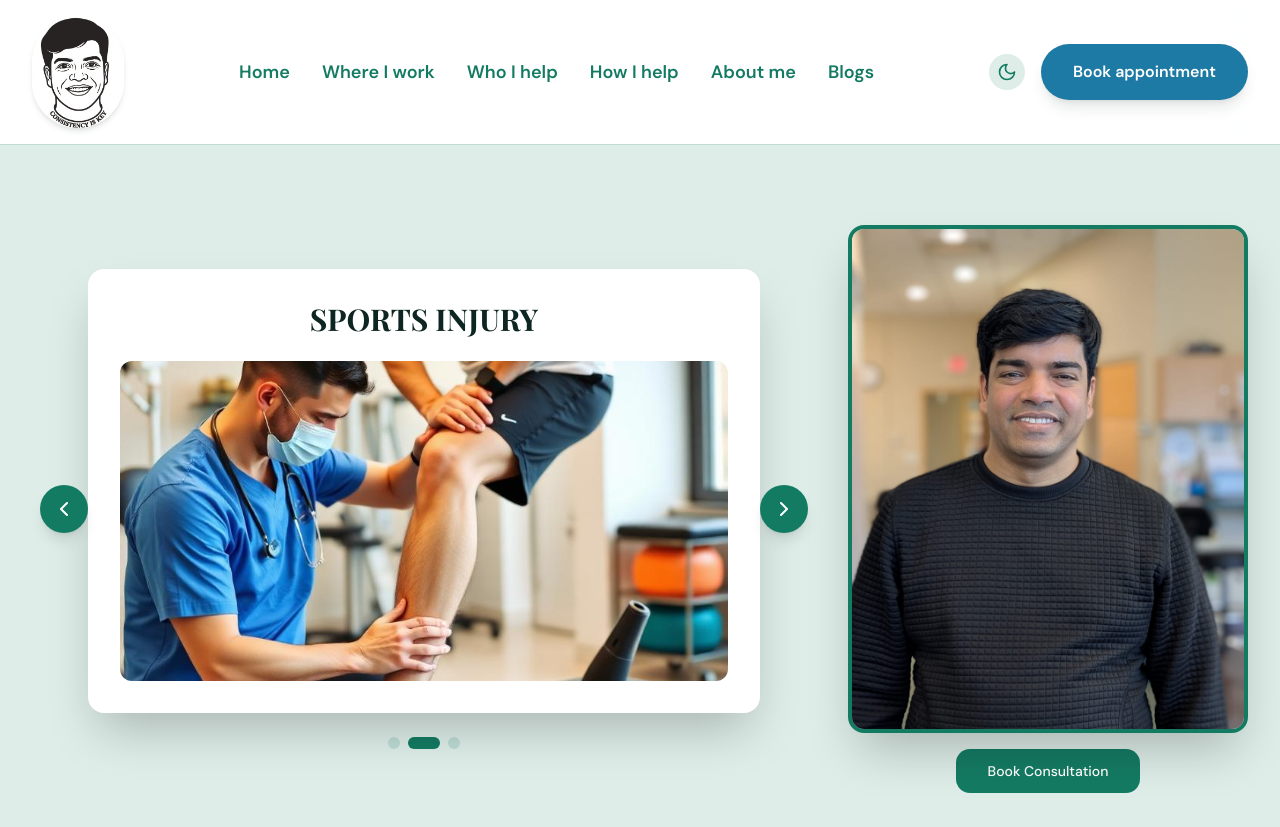
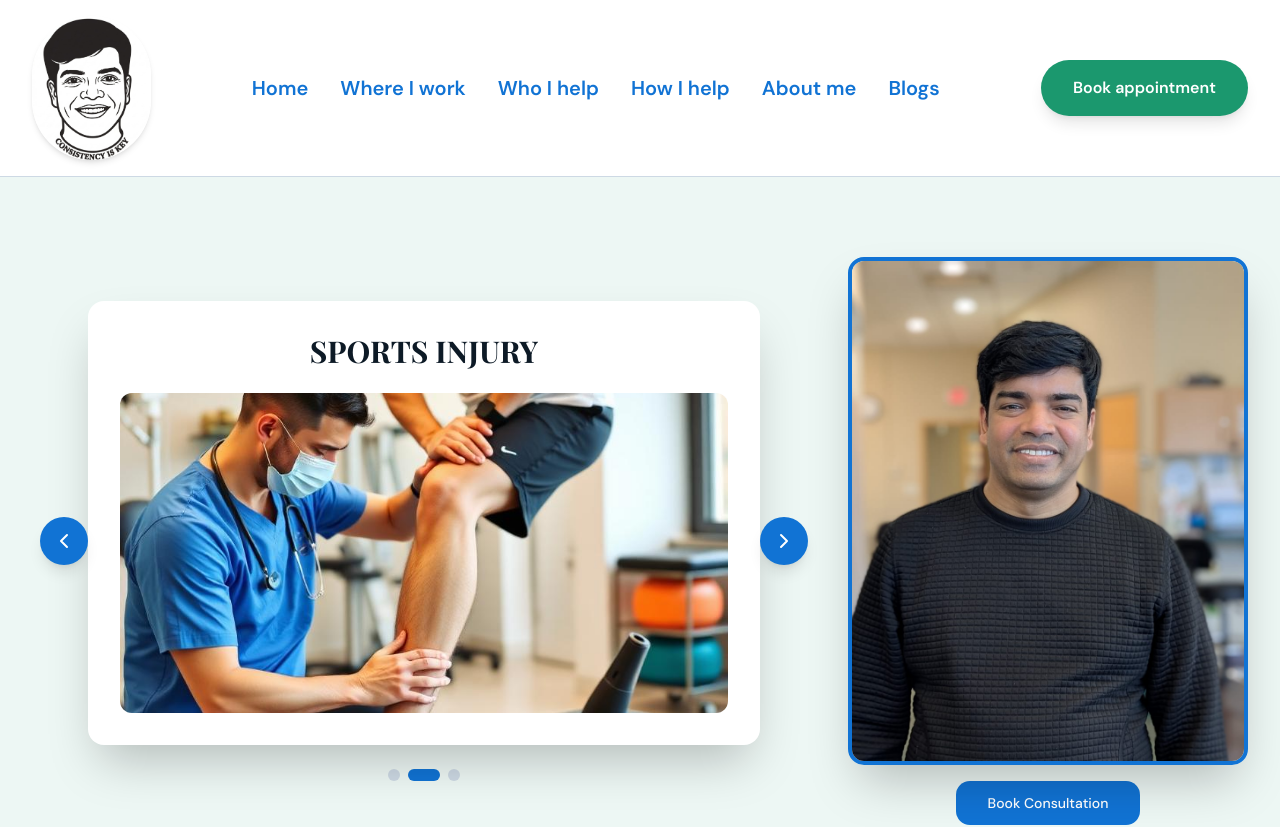
Before and after one commit to kanagarajSCK/PHYSIO-CHANDRA, a React (Vite) app: page / in a window 1280 px wide. Shown: the top 827 px of the page. Built offline with nearby package versions, Linux system fonts and the light colour scheme; the HTML template or start-up script is replaced by a standard one.

Commit message:
Update website colors to blue, white, and green theme and increase navbar logo and link sizes

```diff
--- a/src/components/Navbar.tsx
+++ b/src/components/Navbar.tsx
@@ -1,7 +1,6 @@
 import { useState } from "react";
 import { motion, AnimatePresence } from "framer-motion";
 import { Menu, X } from "lucide-react";
-import { ThemeToggle } from "./ThemeToggle";
 import BookingDialog from "./BookingDialog";
 import logoImg from "@/assets/logo.png"; // ✅ USE YOUR LOGO
 
@@ -30,7 +29,7 @@ const Navbar = () => {
   <motion.img
     src={logoImg}
     alt="Logo"
-    className="h-16 sm:h-20 md:h-24 lg:h-28 w-auto object-contain cursor-pointer rounded-full shadow-md"
+    className="h-20 sm:h-24 md:h-30 lg:h-36 w-auto object-contain cursor-pointer rounded-full shadow-md"
 
     // animation
     initial={{ opacity: 0, scale: 0.8 }}
@@ -48,7 +47,7 @@ const Navbar = () => {
             <a
               key={link}
               href={`#${link.toLowerCase().replace(/\s/g, "-")}`}
-              className="text-base md:text-lg font-semibold text-primary hover:text-accent transition-colors relative group"
+              className="text-lg md:text-xl font-semibold text-primary hover:text-accent transition-colors relative group"
             >
               {link}
               <span className="absolute -bottom-1 left-0 w-0 h-0.5 bg-accent transition-all group-hover:w-full" />
@@ -58,8 +57,6 @@ const Navbar = () => {
 
         {/* RIGHT SIDE */}
         <div className="flex items-center gap-4">
-          <ThemeToggle />
-
           <BookingDialog
             trigger={
               <motion.button
@@ -98,7 +95,7 @@ const Navbar = () => {
                   key={link}
                   href={`#${link.toLowerCase().replace(/\s/g, "-")}`}
                   onClick={() => setOpen(false)}
-                  className="text-sm font-semibold text-primary py-2"
+                  className="text-base font-semibold text-primary py-2"
                 >
                   {link}
                 </a>
--- a/src/components/ThemeProvider.tsx
+++ b/src/components/ThemeProvider.tsx
@@ -1,11 +1,10 @@
 import { createContext, useContext, useEffect, useState } from "react";
 
-type Theme = "light" | "dark";
+type Theme = "light";
 
 interface ThemeContextType {
   theme: Theme;
   setTheme: (theme: Theme) => void;
-  toggleTheme: () => void;
 }
 
 const ThemeContext = createContext<ThemeContextType | undefined>(undefined);
@@ -13,14 +12,7 @@ const ThemeContext = createContext<ThemeContextType | undefined>(undefined);
 const THEME_STORAGE_KEY = "theme-preference";
 
 export function ThemeProvider({ children }: { children: React.ReactNode }) {
-  const [theme, setThemeState] = useState<Theme>(() => {
-    if (typeof window !== "undefined") {
-      const stored = localStorage.getItem(THEME_STORAGE_KEY) as Theme;
-      if (stored) return stored;
-      return window.matchMedia("(prefers-color-scheme: dark)").matches ? "dark" : "light";
-    }
-    return "light";
-  });
+  const [theme, setThemeState] = useState<Theme>("light");
 
   useEffect(() => {
     const root = document.documentElement;
@@ -33,12 +25,8 @@ export function ThemeProvider({ children }: { children: React.ReactNode }) {
     setThemeState(newTheme);
   };
 
-  const toggleTheme = () => {
-    setThemeState((prev) => (prev === "light" ? "dark" : "light"));
-  };
-
   return (
-    <ThemeContext.Provider value={{ theme, setTheme, toggleTheme }}>
+    <ThemeContext.Provider value={{ theme, setTheme }}>
       {children}
     </ThemeContext.Provider>
   );
--- a/src/index.css
+++ b/src/index.css
@@ -7,66 +7,66 @@
 
 @layer base {
   :root {
-    --background: 160 30% 96%;
-    --foreground: 170 50% 10%;
+    --background: 0 0% 100%;
+    --foreground: 210 50% 10%;
     --card: 0 0% 100%;
-    --card-foreground: 170 50% 10%;
+    --card-foreground: 210 50% 10%;
     --popover: 0 0% 100%;
-    --popover-foreground: 170 50% 10%;
-    --primary: 166 72% 28%;
+    --popover-foreground: 210 50% 10%;
+    --primary: 210 85% 45%;
     --primary-foreground: 0 0% 100%;
-    --secondary: 160 30% 90%;
-    --secondary-foreground: 166 72% 28%;
-    --muted: 160 20% 94%;
-    --muted-foreground: 170 15% 40%;
-    --accent: 199 70% 38%;
+    --secondary: 160 40% 95%;
+    --secondary-foreground: 160 60% 25%;
+    --muted: 160 20% 96%;
+    --muted-foreground: 160 15% 40%;
+    --accent: 160 70% 35%;
     --accent-foreground: 0 0% 100%;
     --destructive: 0 84.2% 60.2%;
     --destructive-foreground: 210 40% 98%;
-    --border: 166 30% 80%;
-    --input: 166 30% 80%;
-    --ring: 166 72% 28%;
+    --border: 210 30% 85%;
+    --input: 210 30% 85%;
+    --ring: 210 85% 45%;
     --radius: 1rem;
     --font-heading: 'Playfair Display', serif;
     --font-body: 'DM Sans', sans-serif;
     --sidebar-background: 0 0% 98%;
-    --sidebar-foreground: 240 5.3% 26.1%;
-    --sidebar-primary: 240 5.9% 10%;
+    --sidebar-foreground: 210 5.3% 26.1%;
+    --sidebar-primary: 210 5.9% 10%;
     --sidebar-primary-foreground: 0 0% 98%;
-    --sidebar-accent: 240 4.8% 95.9%;
-    --sidebar-accent-foreground: 240 5.9% 10%;
-    --sidebar-border: 220 13% 91%;
-    --sidebar-ring: 217.2 91.2% 59.8%;
+    --sidebar-accent: 160 4.8% 95.9%;
+    --sidebar-accent-foreground: 210 5.9% 10%;
+    --sidebar-border: 210 13% 91%;
+    --sidebar-ring: 210 91.2% 59.8%;
   }
 
   .dark {
-    --background: 170 50% 8%;
-    --foreground: 160 30% 96%;
-    --card: 170 40% 12%;
-    --card-foreground: 160 30% 96%;
-    --popover: 170 40% 12%;
-    --popover-foreground: 160 30% 96%;
-    --primary: 166 72% 42%;
+    --background: 210 50% 8%;
+    --foreground: 210 30% 96%;
+    --card: 210 40% 12%;
+    --card-foreground: 210 30% 96%;
+    --popover: 210 40% 12%;
+    --popover-foreground: 210 30% 96%;
+    --primary: 210 85% 55%;
     --primary-foreground: 0 0% 100%;
-    --secondary: 170 40% 16%;
-    --secondary-foreground: 160 30% 96%;
-    --muted: 170 30% 18%;
+    --secondary: 160 40% 16%;
+    --secondary-foreground: 160 30% 85%;
+    --muted: 160 30% 18%;
     --muted-foreground: 160 20% 60%;
-    --accent: 199 70% 48%;
+    --accent: 160 70% 45%;
     --accent-foreground: 0 0% 100%;
     --destructive: 0 62.8% 30.6%;
     --destructive-foreground: 0 0% 98%;
-    --border: 170 30% 25%;
-    --input: 170 30% 25%;
-    --ring: 166 72% 42%;
-    --sidebar-background: 170 40% 10%;
-    --sidebar-foreground: 160 30% 90%;
-    --sidebar-primary: 166 72% 42%;
+    --border: 210 30% 25%;
+    --input: 210 30% 25%;
+    --ring: 210 85% 55%;
+    --sidebar-background: 210 40% 10%;
+    --sidebar-foreground: 210 30% 90%;
+    --sidebar-primary: 210 85% 55%;
     --sidebar-primary-foreground: 0 0% 100%;
-    --sidebar-accent: 170 40% 16%;
-    --sidebar-accent-foreground: 160 30% 96%;
-    --sidebar-border: 170 30% 20%;
-    --sidebar-ring: 166 72% 42%;
+    --sidebar-accent: 160 40% 16%;
+    --sidebar-accent-foreground: 210 30% 96%;
+    --sidebar-border: 210 30% 20%;
+    --sidebar-ring: 210 85% 55%;
   }
 }
 
```
